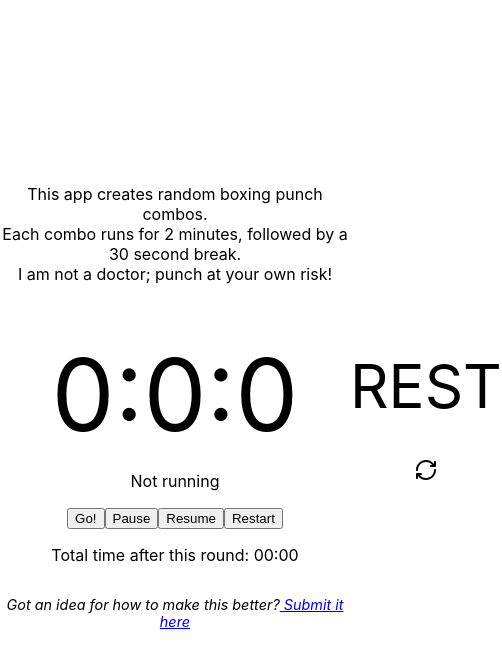
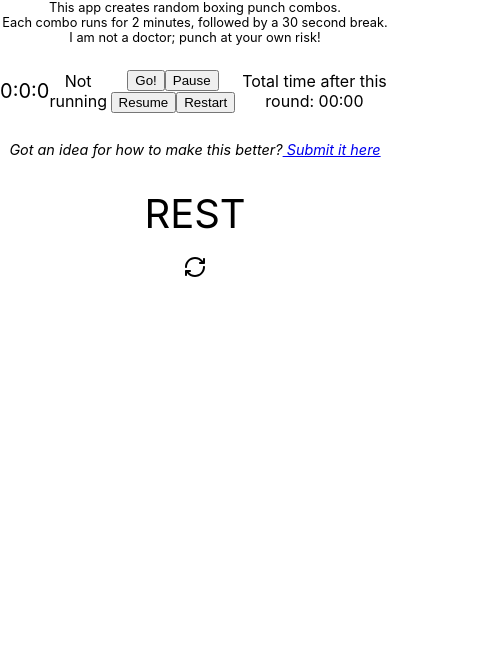
Before and after one commit to nelliemckesson/BoxingBud, a React (Create React App) app in the folder boxingbud/: page / in a window 390 px wide. Shown: the top 668 px of the page, 502 px wide, since content can reach past the window. Built offline with nearby package versions, Linux system fonts and the light colour scheme.

Commit message:
beginnings of a mobile view

```diff
--- a/boxingbud/src/App.css
+++ b/boxingbud/src/App.css
@@ -43,6 +43,15 @@
   justify-content: center;
 }
 
+.counter {
+  font-size: 100px;
+  width: 350px;
+}
+
+.combolist {
+  font-size: 60px;
+}
+
 .text {
   margin-bottom: 50px;
 }
@@ -66,6 +75,63 @@
   background-color: transparent;
 }
 
+@media only screen and (max-width: 1024px) {
+  .container {
+    display: flex;
+    flex-direction: column;
+    justify-content: flex-start;
+    align-items: center;
+    height: auto;
+  }
+
+  .timerContainer {
+    display: flex;
+    flex-direction: column;
+    align-items: center;
+    justify-content: center;
+  }
+
+  .timerInner {
+    display: flex;
+    flex-direction: row;
+    justify-content: space-between;
+    align-items: center;
+  }
+
+  .counter {
+    font-size: 20px;
+    width: auto;
+  }
+
+  .combolist {
+    font-size: 40px;
+  }
+
+  .text {
+    margin-bottom: 10px;
+  }
+
+  .text p {
+    font-size: 0.8em;
+    margin: 0;
+    padding: 0;
+  }
+
+  .move {
+    margin: 0;
+  }
+
+  .feedback {
+    font-style: italic;
+    font-size: 0.9em;
+  }
+
+  .flat {
+    border-width: 0px;
+    background-color: transparent;
+  }
+}
+
 @keyframes App-logo-spin {
   from {
     transform: rotate(0deg);
--- a/boxingbud/src/Combos.js
+++ b/boxingbud/src/Combos.js
@@ -58,7 +58,7 @@ export default function Combos({newRound, started}) {
   }, [newRound, started]);
 
 	return (
-    <div style={{fontSize: '60px'}}>
+    <div className="combolist">
       {currcombo ? (
         <div>
           <div>{currcombo.map((item,i) => <p key={`move${i}`} className="move">{item}</p>)}</div>
--- a/boxingbud/src/Timer.js
+++ b/boxingbud/src/Timer.js
@@ -55,7 +55,8 @@ export default function Timer({expiryTimestamp}) {
           <p>Each combo runs for 2 minutes, followed by a 30 second break.</p>
           <p>I am not a doctor; punch at your own risk!</p>
         </div>
-        <div style={{fontSize: '100px', width: '350px'}}>
+        <div className="timerInner">
+          <div className="counter">
             <span>{hours}</span>:<span>{minutes}</span>:<span>{seconds}</span>
           </div>
           <p>{isRunning && started ? 'Running' : 'Not running'}</p>
@@ -78,6 +79,7 @@ export default function Timer({expiryTimestamp}) {
             }}>Restart</button>
           </div>
           <p>Total time after this round: {getTotal(total)}</p>
+        </div>
         <p className="feedback">
           Got an idea for how to make this better?
           <a href="https://github.com/nelliemckesson/BoxingBud/issues"> Submit it here</a>
```
Lines whose indentation alone changed are shown as unchanged.
